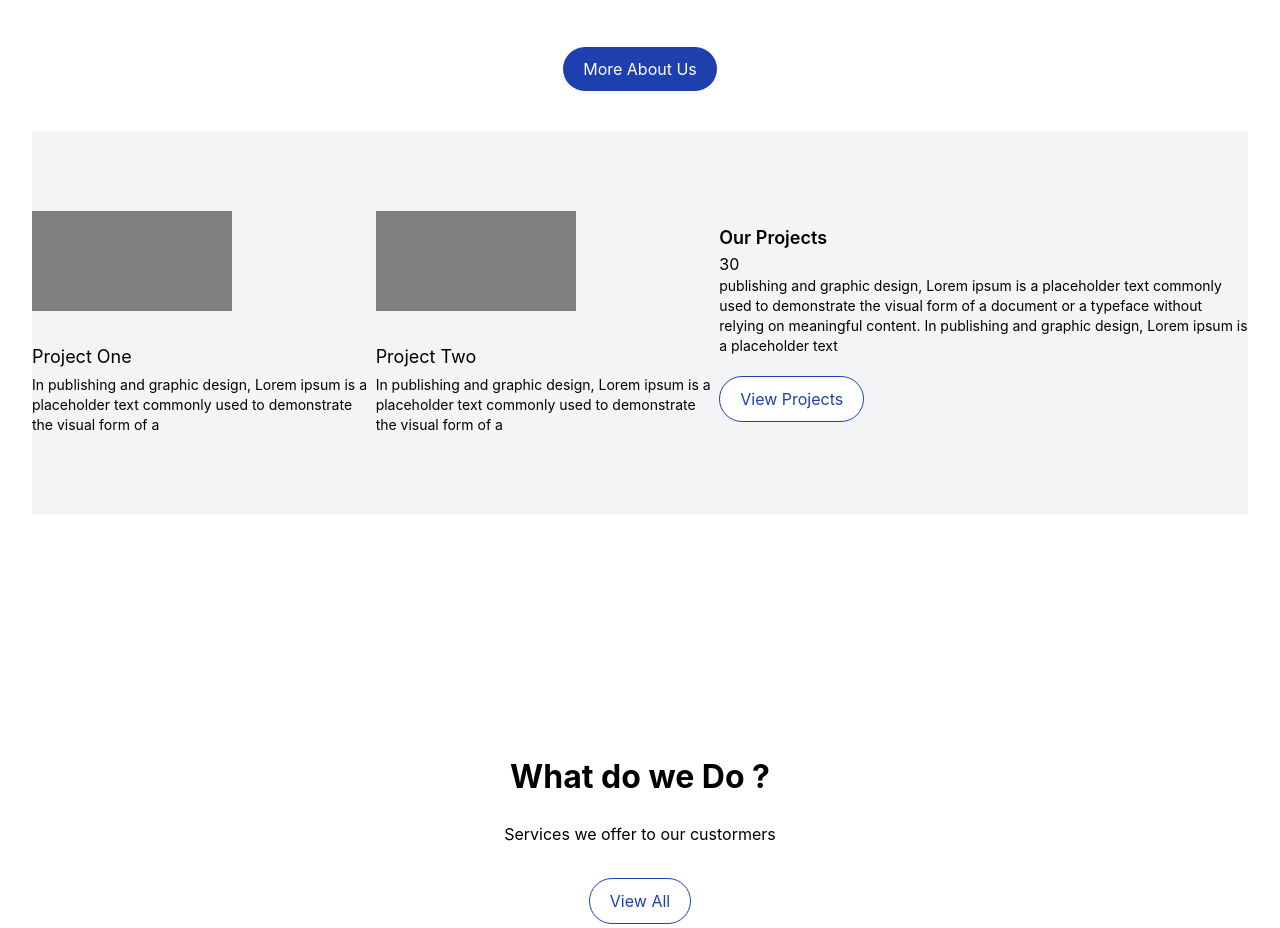
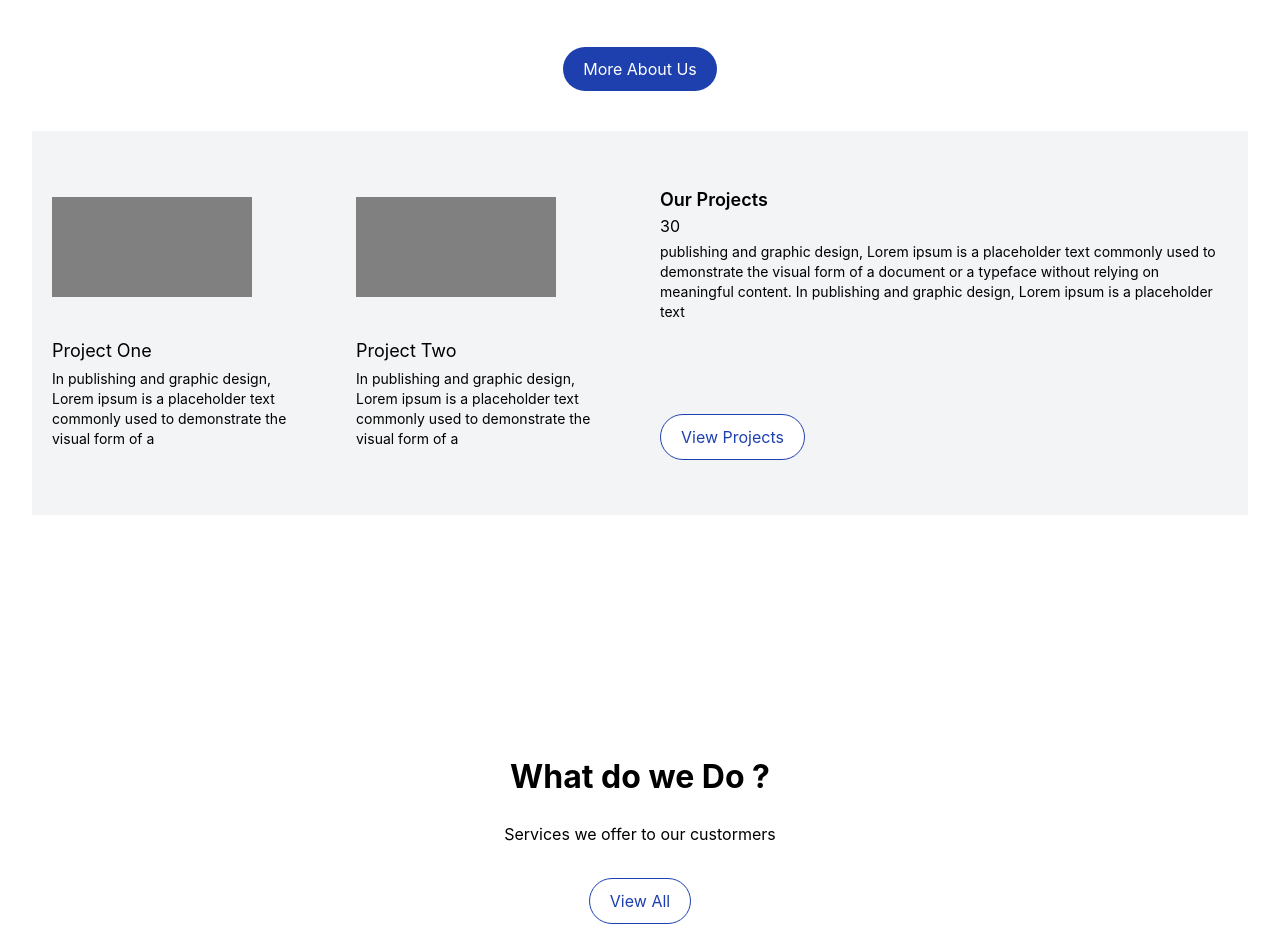
Before and after one commit to A4OnE/sirg, a Next.js app: page / in a window 1280 px wide. Shown: the part 1020-1948 px from the top of the page. Built offline with nearby package versions, Linux system fonts and the light colour scheme.

Commit message:
done project part

```diff
--- a/components/Cards/ProjectsHomeCard.jsx
+++ b/components/Cards/ProjectsHomeCard.jsx
@@ -19,9 +19,10 @@ export class ProjectsHomeCard extends Component {
         },
       ],
       ourProjects: {
-        head: [{ title: "our projects", progress: 30 }],
-        body: [
+        head: [
           {
+            title: "our projects",
+            progress: 30,
             description:
               " publishing and graphic design, Lorem ipsum is a placeholder text commonly used to demonstrate the visual form of a document or a typeface without relying on meaningful content. In publishing and graphic design, Lorem ipsum is a placeholder text",
           },
@@ -31,14 +32,11 @@ export class ProjectsHomeCard extends Component {
   }
   render() {
     return (
-      <div className="h-96   flex flex-row  bg-gray-100  mt-10  ">
-        <div className="  flex flex-row    justify-center items-center">
+      <div className="h-96   flex flex-row  bg-gray-100  mt-10   ">
+        <div className=" flex-1 flex flex-row  w-full  justify-center items-center">
           {this.state.data.map((val, i) => {
             return (
-              <div
-                key={i}
-                className="h-fit  w-fit  flex flex-col items-start 	"
-              >
+              <div key={i} className="h-fit    m-5 flex flex-col items-start 	">
                 <div
                   src={val.image}
                   alt="images"
@@ -51,14 +49,12 @@ export class ProjectsHomeCard extends Component {
                     height: "100px",
                     width: "200px",
                   }}
-
-                  // bg-gradient-to-t bg-cover bg-no-repeat bg-center
                 />
-                <div className="h-fit mt-8 text-lg	capitalize  ">
+                <div className="h-fit mt-10 text-lg	capitalize  ">
                   {" "}
                   {val.title}
                 </div>
-                <div className="h-fit mt-1 w-fit text-left   text-sm">
+                <div className="h-fit mt-1 w-full text-left   text-sm">
                   {" "}
                   {val.description}
                 </div>
@@ -66,8 +62,8 @@ export class ProjectsHomeCard extends Component {
             );
           })}
         </div>
-        <div className=" flex flex-col  w-fit  justify-center items-center">
-          <div className="h-fit  w-fit items-start ">
+        <div className=" flex-1 h-96 flex justify-center  items-center w -full    ">
+          <div className="h-fit w-fit flex  flex-col   items-start m-5 ">
             {this.state.ourProjects.head.map((val, i) => {
               return (
                 <div
@@ -78,21 +74,18 @@ export class ProjectsHomeCard extends Component {
                     {val.title}
                   </div>
                   {val.progress}
+                  <div className="h-40 mt-1 w-full text-left overflow-scroll text-sm">
+                    {val.description}
+                  </div>
                 </div>
               );
             })}
-            <div className="w-fit ">
-              {this.state.ourProjects.body.map((val, i) => {
-                return (
-                  <div className="  w-fit text-left  text-sm">
-                    {" "}
-                    {val.description}
-                  </div>
-                );
-              })}
-            </div>
-            <button className="bg-white   text-blue-800  capitalize  mt-5 btn-outline-primary
-            flex items-start  rounded-3xl ">view projects</button>
+            <button
+              className="bg-white   text-blue-800  capitalize  mt-3 btn-outline-primary
+            flex items-start  rounded-3xl "
+            >
+              view projects
+            </button>
           </div>
         </div>
       </div>
```
Also changed, not shown: 1 other file (tests, documents, lock files or other folders).
